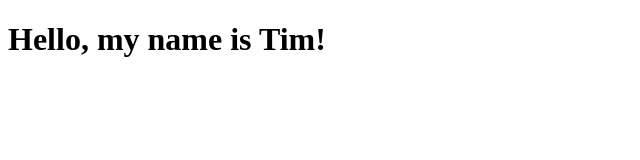
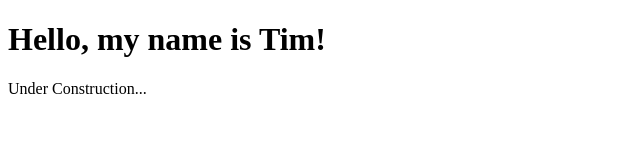
Before and after one commit to jbambrough/git-training, a plain HTML site: page index.html in a window 1280 px wide. Shown: the whole page, without its empty margins (0-640 px from the left). Drawn offline with Linux system fonts and the light colour scheme.

Commit message:
Added under construction message

```diff
--- a/index.html
+++ b/index.html
@@ -8,6 +8,7 @@
 
 <body>
   <h1>Hello, my name is Tim!</h1>
+  <div>Under Construction...</div>
 </body>
 
 </html>
```
